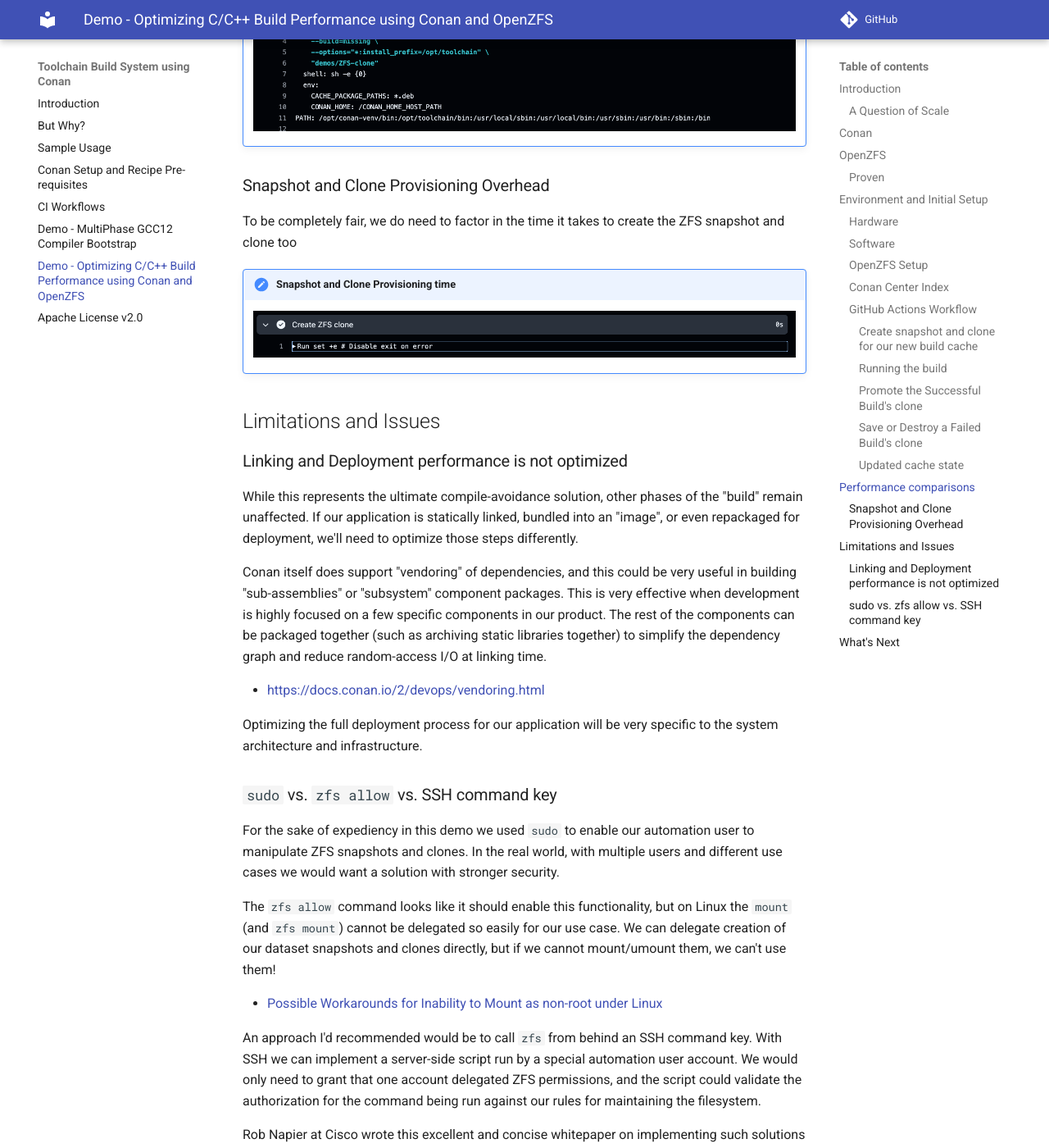
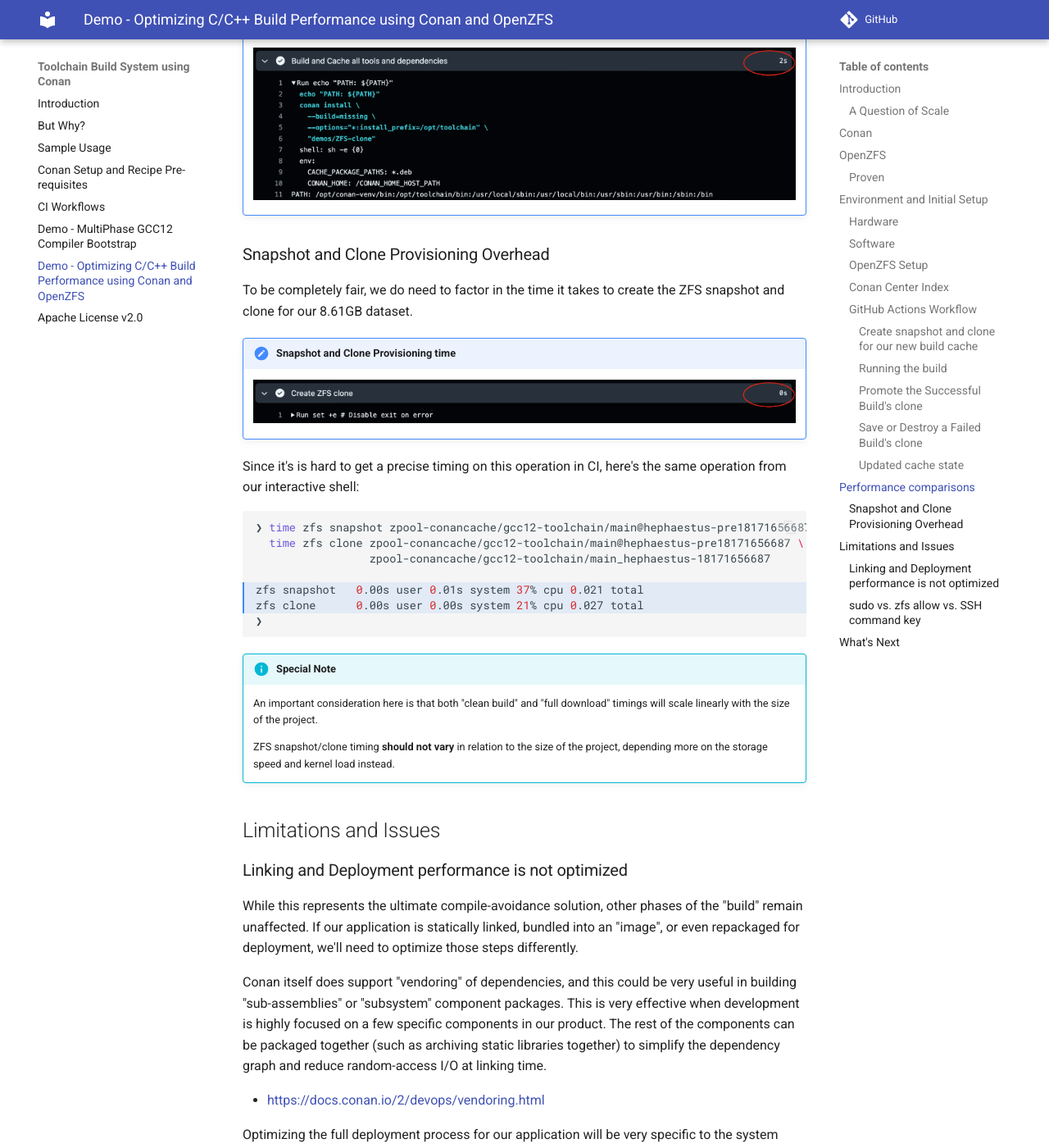
Before and after one commit to DaverSomethingSomethingOrg/ConanToolchain, an MkDocs documentation site: the page built from docs/ConanZFSDemo.md, in a window 1280 px wide and 1400 px high, scrolled down 7529 px. Shown: the whole window at 82% size. Built offline with MkDocs 1.6.1 and Material for MkDocs 9.7.7, drawn with Linux system fonts in a browser that asks for light colours; comment, search, counter and statistics services are not loaded; the version menu is left out; some of the changed text lies outside the part shown.

Commit message:
Enhanced ZFS Performance section
Signed-off-by: David L. Armstrong <1403560+daversomethingsomething@users.noreply.github.com>

````diff
--- a/docs/ConanZFSDemo.md
+++ b/docs/ConanZFSDemo.md
@@ -324,6 +324,11 @@
 
 ## Performance comparisons
 
+As mentioned previously, my test environment is hardly representative of
+real-world scenarios this solution would be used for, but showing these
+results at least helps frame the amount of computation and resource
+utilization for each type of operation.
+
 !!! note annotate "Empty cache, clean build without Artifact Management available"
 
     ![Full Build without Artifact Management or seeded cache](img/conan_zfs_clean_build.png)
@@ -339,11 +344,34 @@
 ### Snapshot and Clone Provisioning Overhead
 
 To be completely fair, we do need to factor in the time it takes to create
-the ZFS snapshot and clone too
+the ZFS snapshot and clone for our 8.61GB dataset.
 
 !!! note annotate "Snapshot and Clone Provisioning time"
 
     ![ZFS Clone Provisioning](img/conan_zfs_clone_creation.png)
+
+Since it's is hard to get a precise timing on this operation in CI,
+here's the same operation from our interactive shell:
+
+```bash hl_lines="5-6"
+❯ time zfs snapshot zpool-conancache/gcc12-toolchain/main@hephaestus-pre18171656687; \
+  time zfs clone zpool-conancache/gcc12-toolchain/main@hephaestus-pre18171656687 \
+                 zpool-conancache/gcc12-toolchain/main_hephaestus-18171656687
+
+zfs snapshot   0.00s user 0.01s system 37% cpu 0.021 total
+zfs clone      0.00s user 0.00s system 21% cpu 0.027 total
+❯
+```
+
+!!! info annotate "Special Note"
+
+    An important consideration here is that both "clean build" and
+    "full download" timings will scale linearly with the size of
+    the project.
+
+    ZFS snapshot/clone timing **should not vary** in relation to the
+    size of the project, depending more on the storage speed and kernel
+    load instead.
 
 ## Limitations and Issues
 
````
Also changed, not shown: docs/img/conan_zfs_cached.png, docs/img/conan_zfs_clean_build.png, docs/img/conan_zfs_clean_download.png, docs/img/conan_zfs_clone_creation.png.
